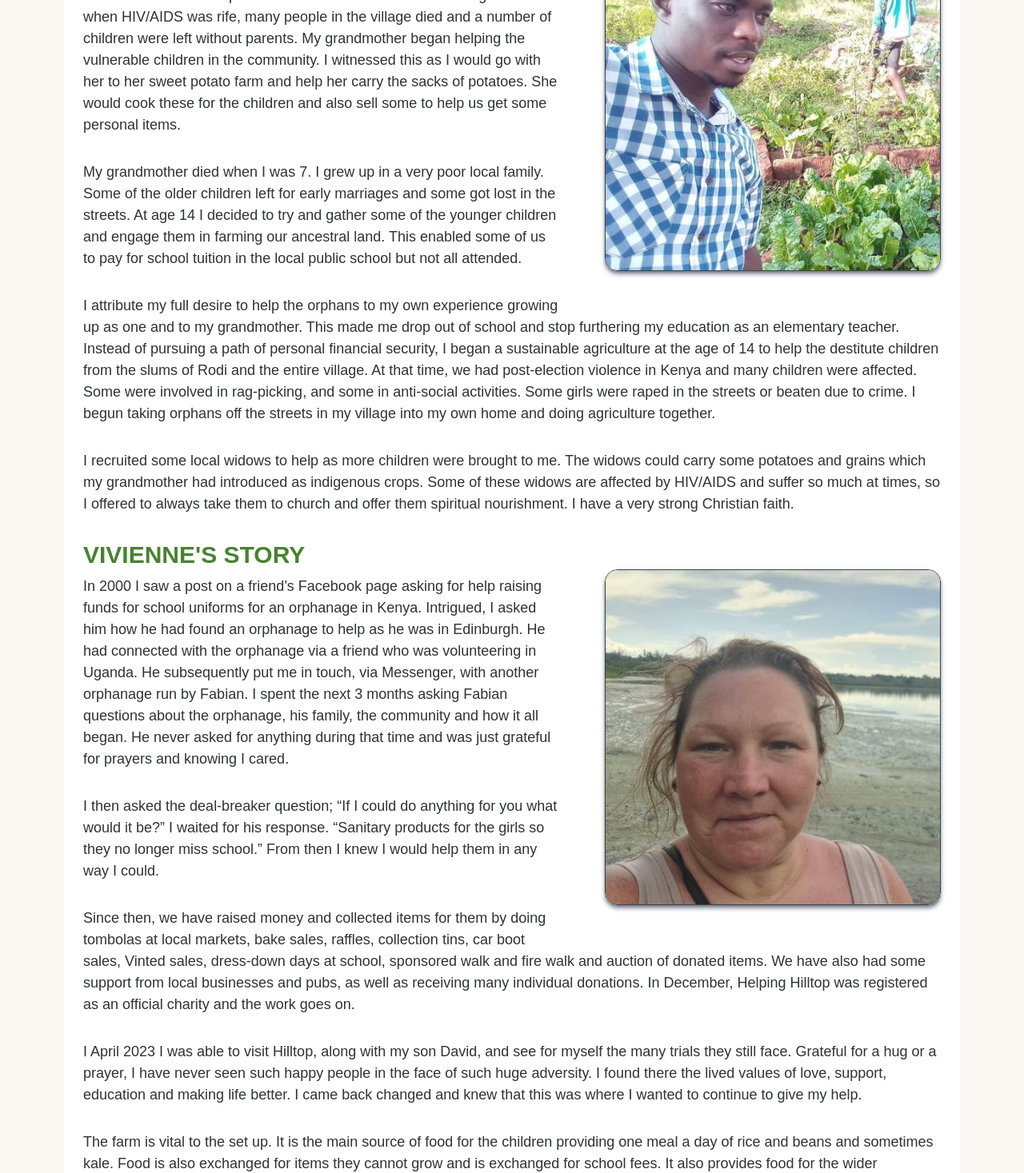
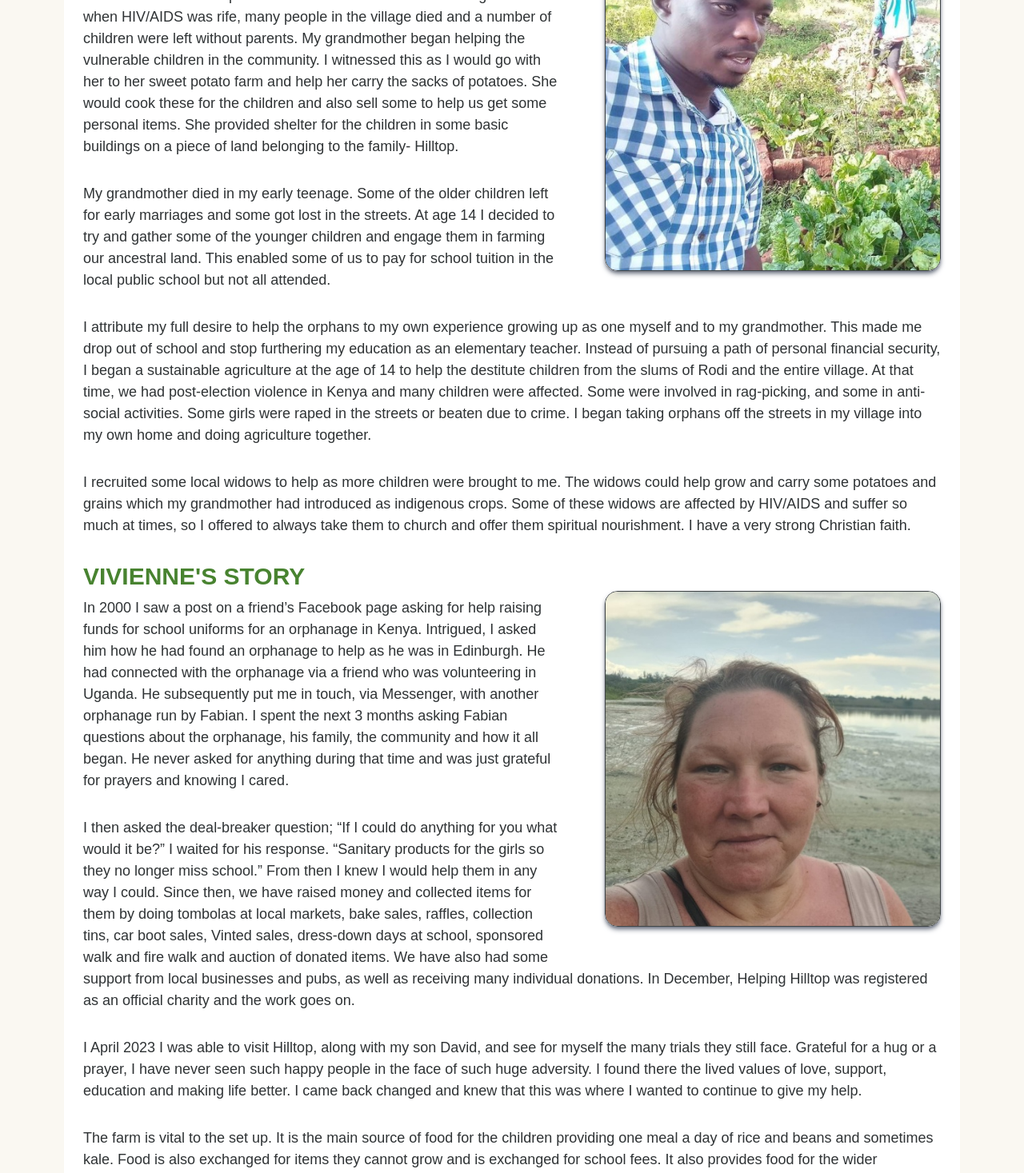
Before and after one commit to tonyhaunschmidt/helping_hilltop, a Next.js app: page /about_us in a window 1280 px wide. Shown: the part 758-2225 px from the top of the page at 80% size. Built offline with nearby package versions, Linux system fonts and the light colour scheme.

Commit message:
text changes

```diff
--- a/src/app/about_us/page.js
+++ b/src/app/about_us/page.js
@@ -62,37 +62,40 @@ export default function Page() {
               community. I witnessed this as I would go with her to her sweet
               potato farm and help her carry the sacks of potatoes. She would
               cook these for the children and also sell some to help us get some
-              personal items.
+              personal items. She provided shelter for the children in some
+              basic buildings on a piece of land belonging to the family-
+              Hilltop.
             </p>
             <p>
-              My grandmother died when I was 7. I grew up in a very poor local
-              family. Some of the older children left for early marriages and
-              some got lost in the streets. At age 14 I decided to try and
-              gather some of the younger children and engage them in farming our
-              ancestral land. This enabled some of us to pay for school tuition
-              in the local public school but not all attended.
+              My grandmother died in my early teenage. Some of the older
+              children left for early marriages and some got lost in the
+              streets. At age 14 I decided to try and gather some of the younger
+              children and engage them in farming our ancestral land. This
+              enabled some of us to pay for school tuition in the local public
+              school but not all attended.
             </p>
             <p>
               I attribute my full desire to help the orphans to my own
-              experience growing up as one and to my grandmother. This made me
-              drop out of school and stop furthering my education as an
+              experience growing up as one myself and to my grandmother. This
+              made me drop out of school and stop furthering my education as an
               elementary teacher. Instead of pursuing a path of personal
               financial security, I began a sustainable agriculture at the age
               of 14 to help the destitute children from the slums of Rodi and
               the entire village. At that time, we had post-election violence in
               Kenya and many children were affected. Some were involved in
               rag-picking, and some in anti-social activities. Some girls were
-              raped in the streets or beaten due to crime. I begun taking
+              raped in the streets or beaten due to crime. I began taking
               orphans off the streets in my village into my own home and doing
               agriculture together.
             </p>
             <p>
               I recruited some local widows to help as more children were
-              brought to me. The widows could carry some potatoes and grains
-              which my grandmother had introduced as indigenous crops. Some of
-              these widows are affected by HIV/AIDS and suffer so much at times,
-              so I offered to always take them to church and offer them
-              spiritual nourishment. I have a very strong Christian faith.
+              brought to me. The widows could help grow and carry some potatoes
+              and grains which my grandmother had introduced as indigenous
+              crops. Some of these widows are affected by HIV/AIDS and suffer so
+              much at times, so I offered to always take them to church and
+              offer them spiritual nourishment. I have a very strong Christian
+              faith.
             </p>
           </div>
           <h2 className="text-3xl mt-8 font-bold text-dark_green">
@@ -120,16 +123,14 @@ export default function Page() {
               I then asked the deal-breaker question; “If I could do anything
               for you what would it be?” I waited for his response. “Sanitary
               products for the girls so they no longer miss school.” From then I
-              knew I would help them in any way I could.
-            </p>
-            <p>
-              Since then, we have raised money and collected items for them by
-              doing tombolas at local markets, bake sales, raffles, collection
-              tins, car boot sales, Vinted sales, dress-down days at school,
-              sponsored walk and fire walk and auction of donated items. We have
-              also had some support from local businesses and pubs, as well as
-              receiving many individual donations. In December, Helping Hilltop
-              was registered as an official charity and the work goes on.
+              knew I would help them in any way I could. Since then, we have
+              raised money and collected items for them by doing tombolas at
+              local markets, bake sales, raffles, collection tins, car boot
+              sales, Vinted sales, dress-down days at school, sponsored walk and
+              fire walk and auction of donated items. We have also had some
+              support from local businesses and pubs, as well as receiving many
+              individual donations. In December, Helping Hilltop was registered
+              as an official charity and the work goes on.
             </p>
             <p>
               I April 2023 I was able to visit Hilltop, along with my son David,
@@ -159,7 +160,8 @@ export default function Page() {
               Hilltop is about helping to improve the lives of 81 orphans cared
               for by Fabian, his wife and a small community who are family. All
               the children are there through no fault of their own. The majority
-              were orphaned through the Aids pandemic.
+              were orphaned through the Aids pandemic but many also through
+              tribal conflicts and violence.
             </p>
             <p>With our support they can achieve anything they want.</p>
           </div>
--- a/src/app/our_achievements/page.js
+++ b/src/app/our_achievements/page.js
@@ -147,8 +147,14 @@ export default function Page() {
             <p>A perimeter fence was constructed</p>
             <p>Money was provided to replace the lost food and other items</p>
             <p>
-              Bunk beds are gradually being provided so the children don’t have
+              Bunk beds are gradually being provided so the children won’t have
               to sleep on the floor
+            </p>
+            <p>
+              JUNE 2024 UPDATE: We were informed that the local government will
+              no longer allow the children to return to Hilltop. The site is too
+              small. We need a new larger site with a newbuild orphanage. This
+              is a huge challenge but one we are still determined to meet.
             </p>
           </div>
           <ImageSlideshow className={"mt-12"} slides={accommodationSlides} />
@@ -177,6 +183,7 @@ export default function Page() {
               Christmas treats and a goat for Christmas dinner – the only meat
               all year
             </p>
+            <p>Toys and communal games gifted in June 2024</p>
           </div>
           <ImageSlideshow className={"mt-12"} slides={playSlides} />
           <h2 className="text-3xl mt-8 font-bold text-dark_green">OTHER</h2>
@@ -199,9 +206,10 @@ export default function Page() {
             <p>So, what next? Our main ambitions are:</p>
             <p>
               Building a water irrigation system with water pipes coming from
-              the water butt to irrigate the greenhouse and field. Continuing to
-              grow the farm
+              the water butt to irrigate the greenhouse and field.{" "}
+              <span className="text-red-500">(COMPLETED AUGUST 2024)</span>
             </p>
+            <p>Continuing to grow the farm</p>
             <p>Compostable latrines</p>
             <p>
               A covered dining and cooking area – hopefully the big build in
@@ -214,7 +222,10 @@ export default function Page() {
             </p>
             <p>Continuing to support the children’s education – more laptops</p>
             <p>A vehicle for Fabian</p>
-            <p>To make a fish farm on the compound</p>
+            <p>
+              To make a fish farm on the compound{" "}
+              <span className="text-red-500">(STARTED SEPTEMBER 2024)</span>
+            </p>
           </div>
         </div>
       </Container>
--- a/src/app/work_with_us/page.js
+++ b/src/app/work_with_us/page.js
@@ -54,17 +54,6 @@ export default function Page() {
             </p>
           </div>
           <div className="text-[18px] [&>*]:mt-8">
-            <h2 className="text-3xl font-bold text-dark_green">
-              Come with us to Kenya
-            </h2>
-            <p className="!mt-2">
-              In 2025 we will be returning to Hilltop for THE BIG BUILD. We plan
-              to build a dining area and kitchen, a boys dormitory and
-              compostable pit latrines and establish a small fish farm. Come
-              with us and meet the children and help in a really practical way.
-              It will certainly be a rewarding experience you won’t forget.
-              Contact Vivienne if you are interested.
-            </p>
             <p className="font-bold">
               Please contact Vivienne at{" "}
               <a
--- a/src/components/WelcomeSection.jsx
+++ b/src/components/WelcomeSection.jsx
@@ -27,16 +27,35 @@ export default function WelcomeSection() {
                 Helping Hilltop is a small charity started in December 2023
                 following 3 years of private fundraising and donations by
                 Vivienne Hannah along with family and friends, to help support
-                Hilltop Christian Orphanage, home to 81 orphans, aged 5-18 in
-                Godako, Homabay County in Kenya. It is run by Fabian Olouch and
-                his wife Vivien with the support of the local community. Much
-                has been done already to help the children with food, water,
-                clothing, education and health but there is still a long way to
-                go. Life is still very basic with the children sleeping on the
-                floor in a brick dormitory and only having one meal a day.
+                Hilltop Christian Centre, which is home to 81 orphans, aged 5-18
+                in Godako, Homabay County in Kenya. It is run by Fabian Olouch
+                and his wife Vivien with the support of the local community.
                 Fabian has a small farm which is being developed to feed the
                 children and produce excess for sale for other needs. The aim is
                 self-sufficiency.
+              </p>
+              <p>
+                In 2021 the buildings that the children slept in were subject to
+                an arson attack and became uninhabitable. The children were all
+                taken in by Fabian and many local widows. Fabian does really
+                well in supporting the children and the widows. They get
+                together at weekends and remain a big family. The charity has
+                been working hard to repair the building and adhere to local
+                regulations – the building was repaired, bunk beds were bought,
+                and a perimeter fence put up. We thought we were vey nearly
+                ready to welcome the children back but received very difficult
+                news from Government officials whilst visiting Hilltop in June
+                2024. Due to a new law, they would no longer allow the children
+                to return to Hilltop as the site is too small. They insist on a
+                newbuild on a bigger piece of land, a huge mountain for us to
+                climb. This is still our long- term aim. The priority meantime
+                is to develop the farm to help support the children and the
+                widows while also fundraising for the new orphanage.
+              </p>
+              <p>
+                Much has been done already to help the children with food,
+                water, clothing, education and health but there is still a long
+                way to go.
               </p>
               <p>
                 Our strength lies not only in the words we stand by, but more
```
